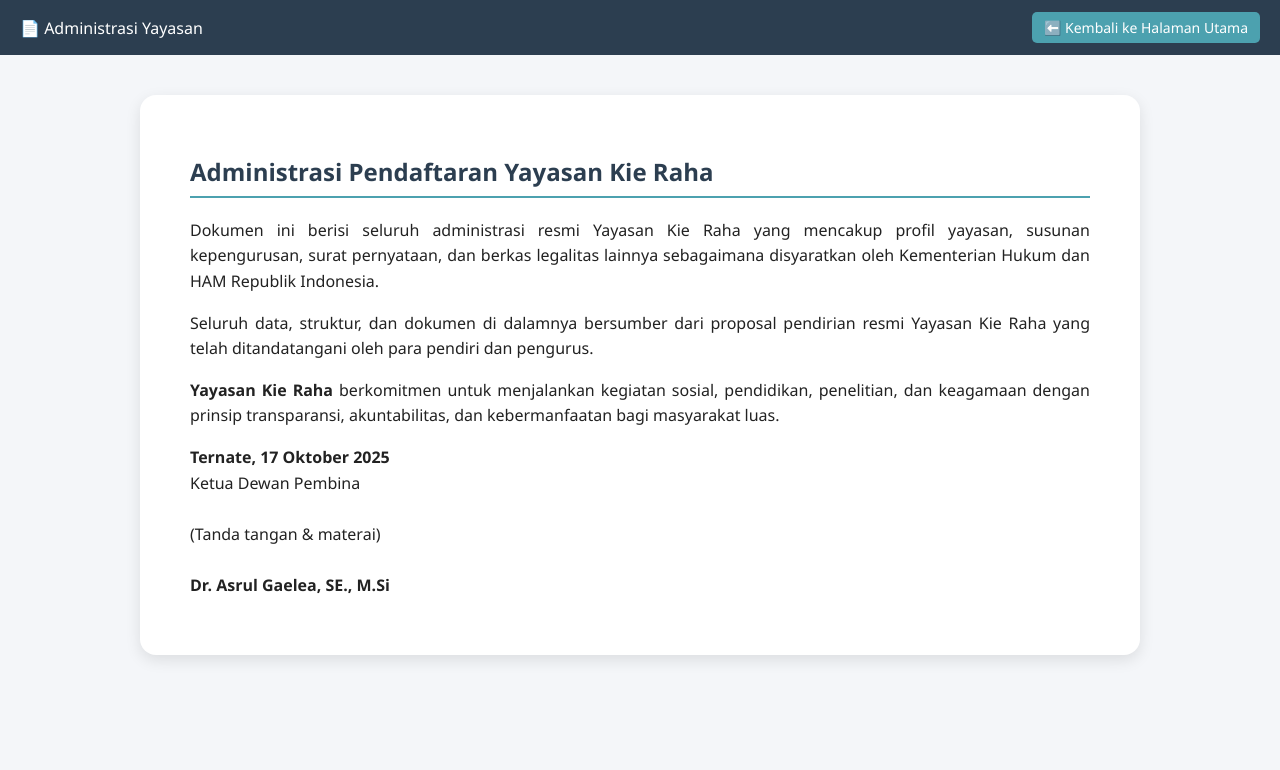
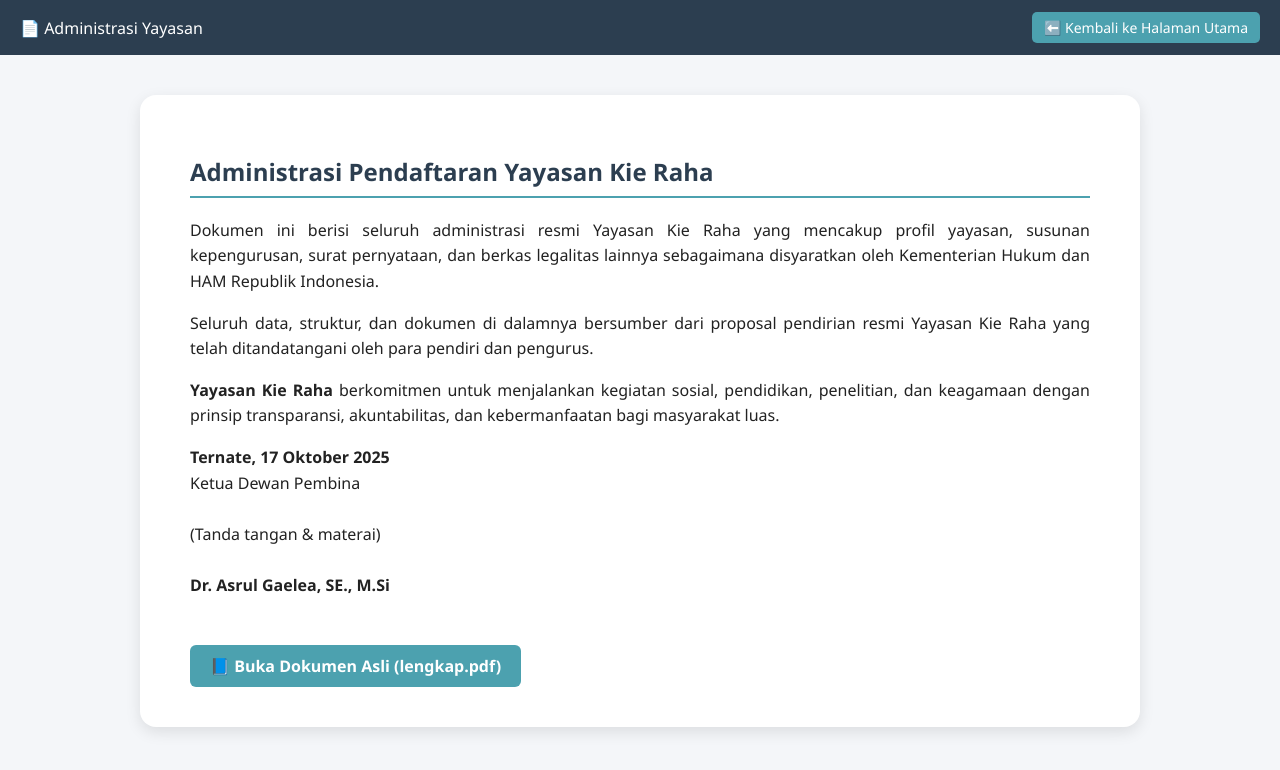
Before and after one commit to cacasanana2003-hue/yayasankieraha, a plain HTML site: page lengkap.html in a window 1280 px wide. Drawn offline with Linux system fonts and the light colour scheme.

Commit message:
Update lengkap.html

```diff
--- a/lengkap.html
+++ b/lengkap.html
@@ -12,6 +12,21 @@ body{font-family:"Segoe UI",Tahoma,sans-serif;background:#f4f6f9;margin:0;paddin
 .container{max-width:900px;background:white;margin:40px auto;padding:40px 50px;border-radius:16px;box-shadow:0 5px 15px rgba(0,0,0,0.1)}
 h2{color:#2c3e50;border-bottom:2px solid #4ca1af;padding-bottom:8px}
 p{text-align:justify;line-height:1.6}
+.pdf-link{
+  display:inline-block;
+  margin-top:30px;
+  background:#4ca1af;
+  color:white;
+  padding:10px 20px;
+  border-radius:6px;
+  text-decoration:none;
+  font-weight:bold;
+  transition:0.3s;
+}
+.pdf-link:hover{
+  background:#2c3e50;
+  transform:scale(1.05);
+}
 </style>
 </head>
 <body>
@@ -19,12 +34,17 @@ p{text-align:justify;line-height:1.6}
 <span>📄 Administrasi Yayasan</span>
 <a href="index.html">⬅️ Kembali ke Halaman Utama</a>
 </div>
+
 <div class="container">
 <h2>Administrasi Pendaftaran Yayasan Kie Raha</h2>
 <p>Dokumen ini berisi seluruh administrasi resmi Yayasan Kie Raha yang mencakup profil yayasan, susunan kepengurusan, surat pernyataan, dan berkas legalitas lainnya sebagaimana disyaratkan oleh Kementerian Hukum dan HAM Republik Indonesia.</p>
 <p>Seluruh data, struktur, dan dokumen di dalamnya bersumber dari proposal pendirian resmi Yayasan Kie Raha yang telah ditandatangani oleh para pendiri dan pengurus.</p>
 <p><strong>Yayasan Kie Raha</strong> berkomitmen untuk menjalankan kegiatan sosial, pendidikan, penelitian, dan keagamaan dengan prinsip transparansi, akuntabilitas, dan kebermanfaatan bagi masyarakat luas.</p>
 <p><strong>Ternate, 17 Oktober 2025</strong><br>Ketua Dewan Pembina<br><br>(Tanda tangan & materai)<br><br><strong>Dr. Asrul Gaelea, SE., M.Si</strong></p>
+
+<!-- 🔗 Tombol menuju file PDF asli -->
+<a href="lengkap.pdf" target="_blank" class="pdf-link">📘 Buka Dokumen Asli (lengkap.pdf)</a>
+
 </div>
 </body>
 </html>
```
